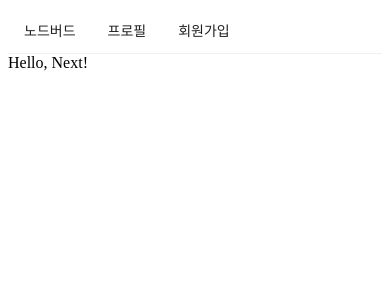
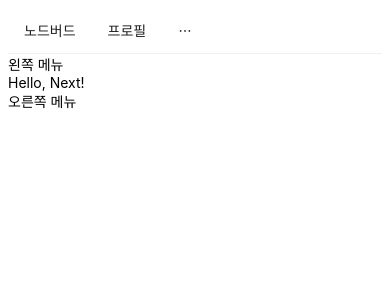
Before and after one commit to kimseonghyoek/node-bird, a Next.js app in the folder front/: page / in a window 390 px wide. Shown: the top 300 px of the page. Built offline with nearby package versions, Linux system fonts and the light colour scheme.

Commit message:
Responsive grid

```diff
--- a/front/components/AppLayout.js
+++ b/front/components/AppLayout.js
@@ -1,7 +1,7 @@
 import React from "react";
 import propsTypes from "prop-types";
 import Link from "next/link";
-import { Menu } from "antd";
+import { Input, Menu, Row, Col } from "antd";
 
 const AppLayout = ({ children }) => {
   return (
@@ -14,10 +14,23 @@
           <Link href="/profile">프로필</Link>
         </Menu.Item>
         <Menu.Item>
+          <Input.Search enterButton style={{ verticalAlign: "middle" }} />
+        </Menu.Item>
+        <Menu.Item>
           <Link href="/signup">회원가입</Link>
         </Menu.Item>
       </Menu>
-      {children}
+      <Row gutter={8}>
+        <Col xs={24} md={6}>
+          왼쪽 메뉴
+        </Col>
+        <Col xs={24} md={12}>
+          {children}
+        </Col>
+        <Col xs={24} md={6}>
+          오른쪽 메뉴
+        </Col>
+      </Row>
     </div>
   );
 };
```
